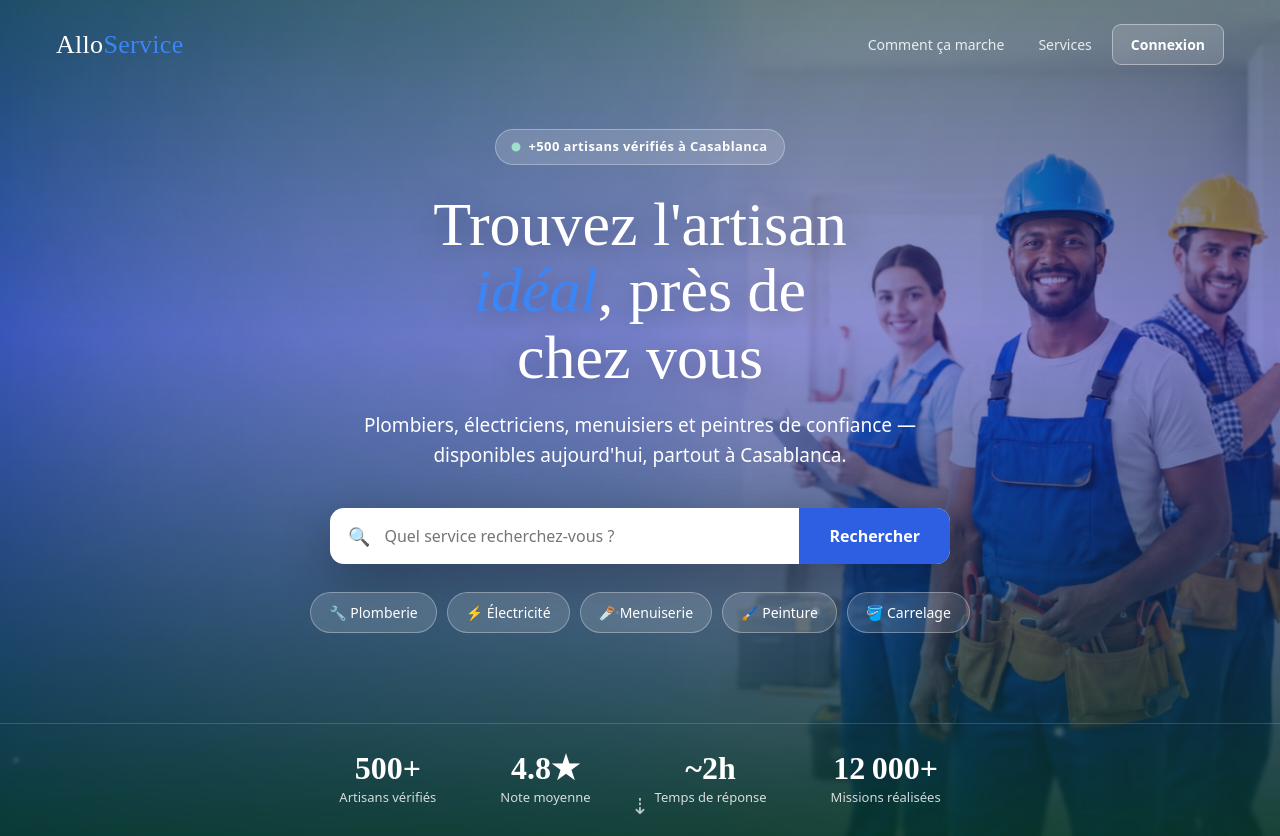
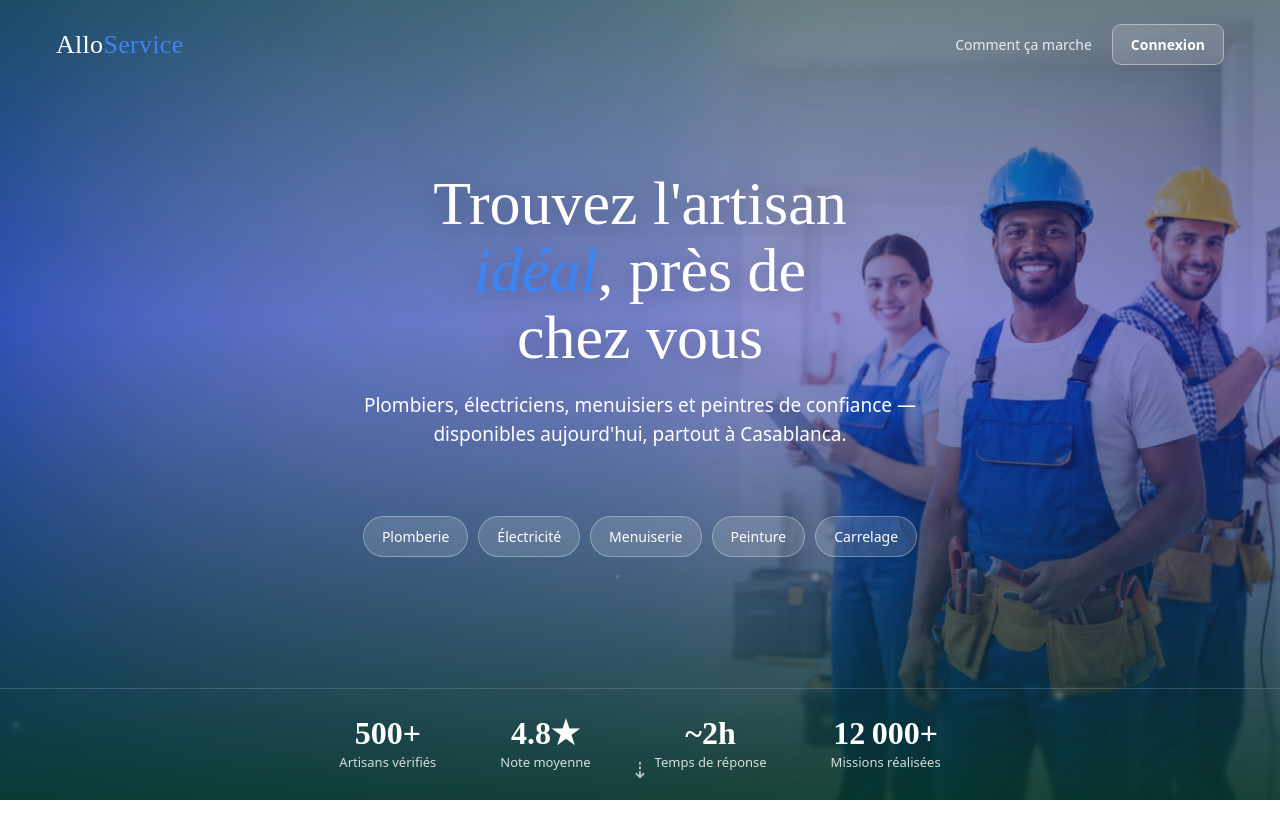
Before and after one commit to abdop7-2/Allo-Service, a React (Create React App) app: page / in a window 1280 px wide. After the commit the page ends 800 px from the top, so only its background shows below. Built offline with nearby package versions, Linux system fonts and the light colour scheme.

Commit message:
update frontend

```diff
--- a/package.json
+++ b/package.json
@@ -3,6 +3,7 @@
   "version": "0.1.0",
   "private": true,
   "dependencies": {
+    "@fortawesome/fontawesome-free": "^7.2.0",
     "@testing-library/dom": "^10.4.1",
     "@testing-library/jest-dom": "^6.9.1",
     "@testing-library/react": "^16.3.2",
--- a/src/components/LandingPage.jsx
+++ b/src/components/LandingPage.jsx
@@ -5,11 +5,11 @@ import hero from "../assets/landing-hero.jpg";
 const HERO_IMG = hero;
 
 const CATEGORIES = [
-  { icon: "🔧", label: "Plomberie" },
-  { icon: "⚡", label: "Électricité" },
-  { icon: "🪚", label: "Menuiserie" },
-  { icon: "🖌️", label: "Peinture" },
-  { icon: "🪣", label: "Carrelage" },
+  { label: "Plomberie" },
+  { label: "Électricité" },
+  { label: "Menuiserie" },
+  { label: "Peinture" },
+  { label: "Carrelage" },
 ];
 
 const STATS = [
@@ -85,12 +85,6 @@ export default function AlloServiceLanding() {
     return () => nodes.forEach((n) => n.remove());
   }, []);
 
-  const handleSearch = () => {
-    const v = query.trim();
-    // TODO: navigate to /providers?q=... or call your API here
-    alert(v ? `Recherche : "${v}"` : "Saisissez un service à rechercher.");
-  };
-
   return (
 
     <section className="as-hero">
@@ -110,16 +104,12 @@ export default function AlloServiceLanding() {
         </div>
         <div className="as-nav__links">
           <a className="as-nav__a" href="#">Comment ça marche</a>
-          <a className="as-nav__a" href="#">Services</a>
           <button className="as-btn as-btn--ghost">Connexion</button>
           <button className="as-burger" aria-label="Menu">&#9776;</button>
         </div>
       </nav>
 
       <div className="as-hero__content">
-        <span className="as-eyebrow">
-          <span className="as-pulse" /> +500 artisans vérifiés à Casablanca
-        </span>
         <h1 className="as-h1">
           Trouvez l'artisan <span className="as-accent">idéal</span>, près de chez vous
         </h1>
@@ -127,20 +117,6 @@ export default function AlloServiceLanding() {
           Plombiers, électriciens, menuisiers et peintres de confiance — disponibles
           aujourd'hui, partout à Casablanca.
         </p>
-
-        <div className="as-search">
-          <span className="as-search__icon">&#128269;</span>
-          <input
-            type="text"
-            placeholder="Quel service recherchez-vous ?"
-            aria-label="Rechercher un service"
-            value={query}
-            onChange={(e) => setQuery(e.target.value)}
-            onKeyDown={(e) => e.key === "Enter" && handleSearch()}
-          />
-          <button onClick={handleSearch}>Rechercher</button>
-        </div>
-
         <div className="as-chips">
           {CATEGORIES.map((c) => (
             <button key={c.label} className="as-chip">
--- a/src/components/login.jsx
+++ b/src/components/loginpage.jsx
@@ -1,6 +1,5 @@
 import React, { useState } from 'react';
 import '@fortawesome/fontawesome-free/css/all.min.css';
-import './fonts.css'; // Optional: import the Montserrat font
 
 const LoginPage = () => {
   const [isActive, setIsActive] = useState(false);
```
Also changed, not shown: src/App.js (+6 -2 lines), 1 other file (tests, documents, lock files or other folders).
